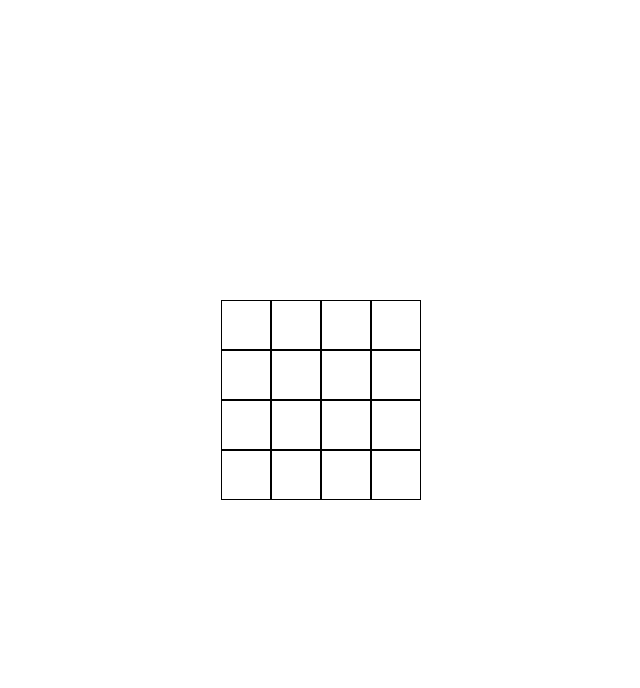
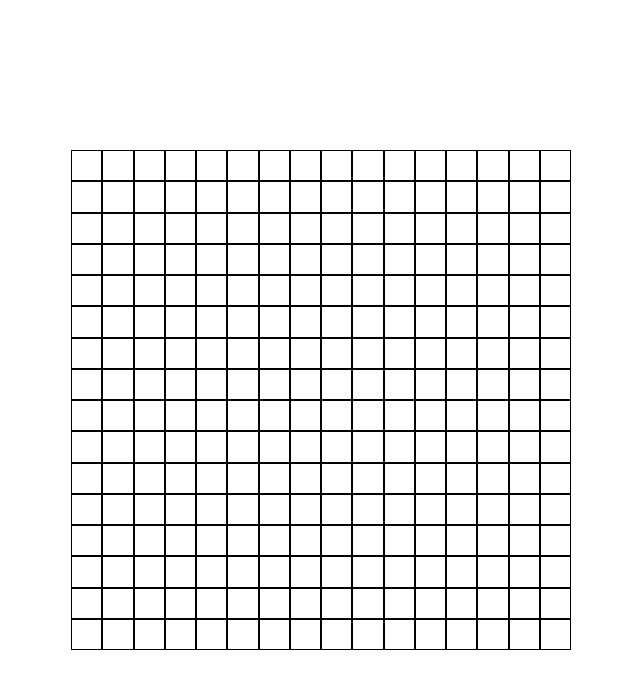
Before and after one commit to thanosballo/Sketch, a plain HTML site: page index.html in a window 1280 px wide. Shown: the whole page, without its empty margins (319-959 px from the left). Drawn offline with Linux system fonts and the light colour scheme.

Commit message:
grid fixed

```diff
--- a/script.js
+++ b/script.js
@@ -1,7 +1,10 @@
 const container=document.querySelector(".container");
 let i=0;
-for (i=0;i<16;i++){
+let gridselection=16*16;
+for (i=0;i<gridselection;i++){
     const div=document.createElement('div');
-    div.classList.add("border");
+    div.classList.add("border","box");
     container.appendChild(div);
 };
+
+const box=Array.from(document.querySelectorAll(".box"));
--- a/style.css
+++ b/style.css
@@ -10,15 +10,14 @@ body {
     align-items: center;
 }
 .container {
-    width: 200px;
+    width: 500px;
+    height: 500px;
     margin: 0 auto;
     display: grid;
-    grid-template-columns: 1fr 1fr 1fr 1fr;
-    grid-template-rows: 1fr 1fr 1fr 1fr;
+    grid-template-columns: repeat(16, 1fr);
+    grid-template-rows: repeat(16, 1fr);
 
 }
 .border {
     border: 1px solid black;
-    width: 50px;
-    height: 50px;
 }
```
